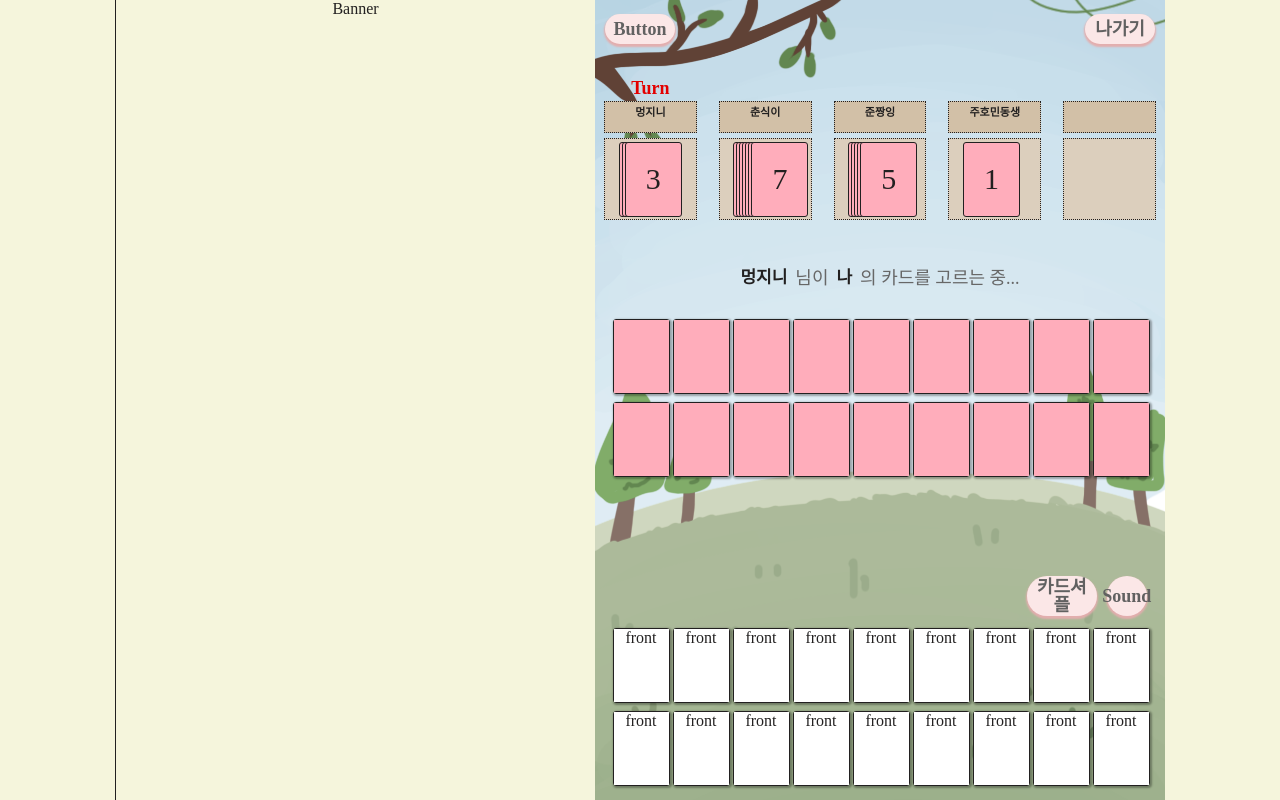
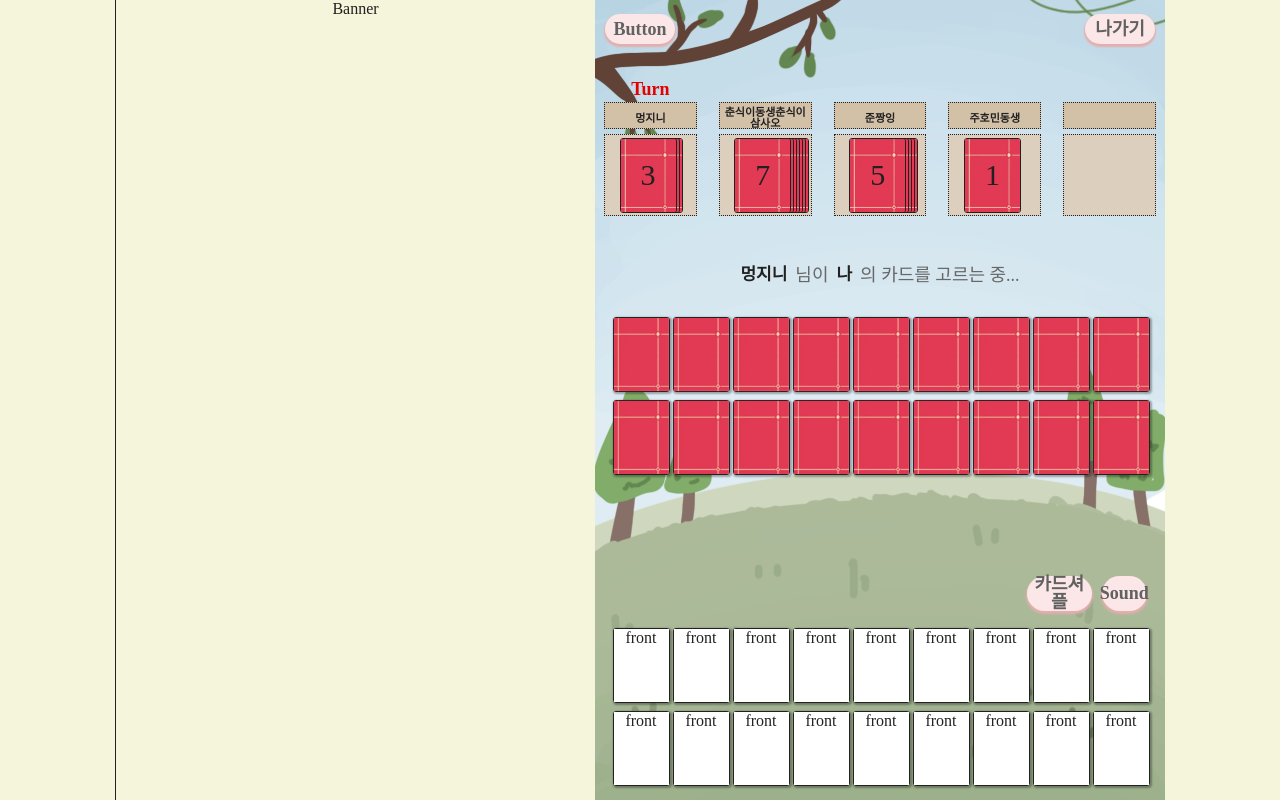
Before and after one commit to whoistheking/front-end, a React (Create React App) app: page /gameroom/start in a window 1280 px wide. Built offline with nearby package versions, Linux system fonts and the light colour scheme; a web font is replaced by a local one.

Commit message:
<Feat: 유저카드 리스트 이미지 추가 구현>

```diff
--- a/src/components/GameRoomPage/MyCardList.tsx
+++ b/src/components/GameRoomPage/MyCardList.tsx
@@ -18,8 +18,8 @@ const MyCardList = () => {
             )
         })}
         <ButtonWrapper>
-            <StBorderButton width={70} height={40}>카드셔플</StBorderButton>
-            <StBorderButton width={40} height={40}>Sound</StBorderButton>
+            <StBorderButton width={65} height={35}>카드셔플</StBorderButton>
+            <StBorderButton width={45} height={35}>Sound</StBorderButton>
         </ButtonWrapper>
     </MyCardListContainer>
   )
@@ -59,6 +59,10 @@ const ButtonWrapper = styled.div`
     position: absolute;
     top: -50px;
     right: 1.5%;
+
+    @media screen and (max-width: 550px) {
+        top: -40px;
+    }
 `;
 
 const Button = styled(StBorderButton)`
--- a/src/components/common/PokerCard.tsx
+++ b/src/components/common/PokerCard.tsx
@@ -3,6 +3,7 @@ import { useDispatch, useSelector } from 'react-redux';
 import styled, { keyframes } from 'styled-components';
 import { cardClick } from '../../redux/module/CardChoiceSlice';
 import { RootState } from '../../redux/config/configureStore';
+import CardBack from '../../assets/images/card_back_image.webp';
 
 interface PokerCardProps {
     mycard: boolean;
@@ -35,9 +36,10 @@ const PokerCard : React.FC<PokerCardProps> = ({ mycard, item }) => {
                         <FrontCard style={{transform: (mycard) ? "" : "rotateY(180deg)"}}>
                             front
                         </FrontCard>
-                        <BackCard style={{transform: (mycard) ? "rotateY(180deg)" : ""}}>
-
-                        </BackCard>
+                        <BackCard
+                            src={CardBack}
+                            alt=''
+                            style={{transform: (mycard) ? "rotateY(180deg)" : ""}}/>
                     </SelectCardInnerBox>
                 </SelectCardContainer>
             )
@@ -48,9 +50,10 @@ const PokerCard : React.FC<PokerCardProps> = ({ mycard, item }) => {
                         <FrontCard style={{transform: (mycard) ? "" : "rotateY(180deg)"}}>
                             front
                         </FrontCard>
-                        <BackCard style={{transform: (mycard) ? "rotateY(180deg)" : ""}}>
-
-                        </BackCard>
+                        <BackCard
+                            src={CardBack}
+                            alt=''
+                            style={{transform: (mycard) ? "rotateY(180deg)" : ""}}/>
                     </CardInnerBox>
                 </CardContainer>
             )
@@ -148,14 +151,13 @@ const FrontCard = styled.div`
     background-color: #FFFFFF;
 `;
 
-const BackCard = styled.div`
+const BackCard = styled.img`
     width: 100%;
     height: 100%;
     position: absolute;
     top: 0;
     left: 0;
     backface-visibility: hidden;
-    background-color: #ffadbb;
 `;
 
 export default PokerCard;
--- a/src/components/common/UserStandbyList.tsx
+++ b/src/components/common/UserStandbyList.tsx
@@ -1,5 +1,6 @@
 import React from 'react'
 import styled from 'styled-components';
+import CardBack from '../../assets/images/card_back_image.webp';
 
 interface UserStandbyListProps {
     gamestart: boolean;
@@ -28,9 +29,11 @@ const UserStandbyList : React.FC<UserStandbyListProps> = ({ gamestart, userArr }
                             </ReadyStatusBox>
                             : <ReadyStatusBox>
                             </ReadyStatusBox>}
-                    <UserNicknameBox>
-                        {item?.name}
-                    </UserNicknameBox>
+                    <UserNicknameWrapper>
+                        <UserNickname>
+                            {item?.name}
+                        </UserNickname>
+                    </UserNicknameWrapper>
                     <CardBox>
                         <UserCardListWrapper>
                             {(gamestart)
@@ -39,6 +42,7 @@ const UserStandbyList : React.FC<UserStandbyListProps> = ({ gamestart, userArr }
                                         return (
                                             <UserCardList>
                                                 <UserCard>
+                                                    <CardImage src={CardBack} alt=''/>
                                                     <CardCount>
                                                         {item?.count.length}
                                                     </CardCount>
@@ -100,11 +104,17 @@ const WaitStatusBox = styled(ReadyStatusBox)`
     color: #E30000;
 `;
 
-const UserNicknameBox = styled.div`
+const UserNicknameWrapper = styled.div`
     width: 100%;
     height: 25px;
     border: 1px dotted #222020;
     background-color: #D2C0A7;
+    display: flex;
+    justify-content: center;
+    align-items: center;
+`;
+
+const UserNickname = styled.div`
     font-size: 11px;
     font-weight: 700;
     line-height: 100%;
@@ -136,7 +146,7 @@ const CardBox = styled.div`
 `;
 
 const UserCardListWrapper = styled.div`
-    width: 70%;
+    width: 68%;
     height: 80px;
     position: relative;
     transition: all 0.3s;
@@ -163,12 +173,14 @@ const UserCardList = styled.div`
 const UserCard = styled.div`
     width: 66px;
     height: 88px;
-    background-color: #ffadbb;
+    /* background-color: #ffadbb; */
     border-radius: 3px;
     border: 1px solid #222020;
     display: flex;
     justify-content: center;
     align-items: center;
+    position: relative;
+    overflow: hidden;
 
     @media screen and (max-width: 1600px) {
         width: 55px;
@@ -181,10 +193,27 @@ const UserCard = styled.div`
     }
 `;
 
+const CardImage = styled.img`
+    width: 100%;
+    height: 100%;
+    object-fit: cover;
+    position: absolute;
+    top: 0;
+    left: 0;
+`;
+
 const CardCount = styled.div`
     font-size: 30px;
     font-weight: 500;
     line-height: 100%;
+    width: 100%;
+    height: 100%;
+    position: absolute;
+    top: 0;
+    left: 0;
+    display: flex;
+    justify-content: center;
+    align-items: center;
 `;
 
 export default UserStandbyList;
--- a/src/pages/GameRoomPage.tsx
+++ b/src/pages/GameRoomPage.tsx
@@ -14,7 +14,7 @@ const GameRoomPage = () => {
 
   const userArr : any = [
     {id: 0, turn: true, user: true, name: "멍지니", count: [0, 1, 2]},
-    {id: 1, turn: false, user: true, name: "춘식이", count: [0, 1, 2, 3, 4, 5, 6]},
+    {id: 1, turn: false, user: true, name: "춘식이동생춘식이삼사오", count: [0, 1, 2, 3, 4, 5, 6]},
     {id: 2, turn: false, user: true, name: "준짱잉", count: [0, 1, 2, 3, 4]},
     {id: 3, turn: false, user: true, name: "주호민동생", count: [0]},
     {id: 4, turn: false, user: false, name: null, count: null},
--- a/src/pages/WaitingRoomPage.tsx
+++ b/src/pages/WaitingRoomPage.tsx
@@ -16,7 +16,7 @@ const WaitingRoomPage = () => {
 
   const userArr : any = [ // 게임시작 페이지 기능 구현 작업 중 임의로 사용하는 값이야 신경쓰지말고 그대로 두고 있어 나중에 고칠게
     {id: 0, turn: true, user: true, name: "멍지니", count: [0, 1, 2]},
-    {id: 1, turn: false, user: true, name: "춘식이", count: [0, 1, 2, 3, 4, 5, 6]},
+    {id: 1, turn: false, user: true, name: "춘식이동생춘식이삼사오", count: [0, 1, 2, 3, 4, 5, 6]},
     {id: 2, turn: false, user: true, name: "준짱잉", count: [0, 1, 2, 3, 4]},
     {id: 3, turn: false, user: true, name: "주호민동생", count: [0]},
     {id: 4, turn: false, user: false, name: null, count: null},
```
Also changed, not shown: src/assets/images/card_back_image.webp (added).
